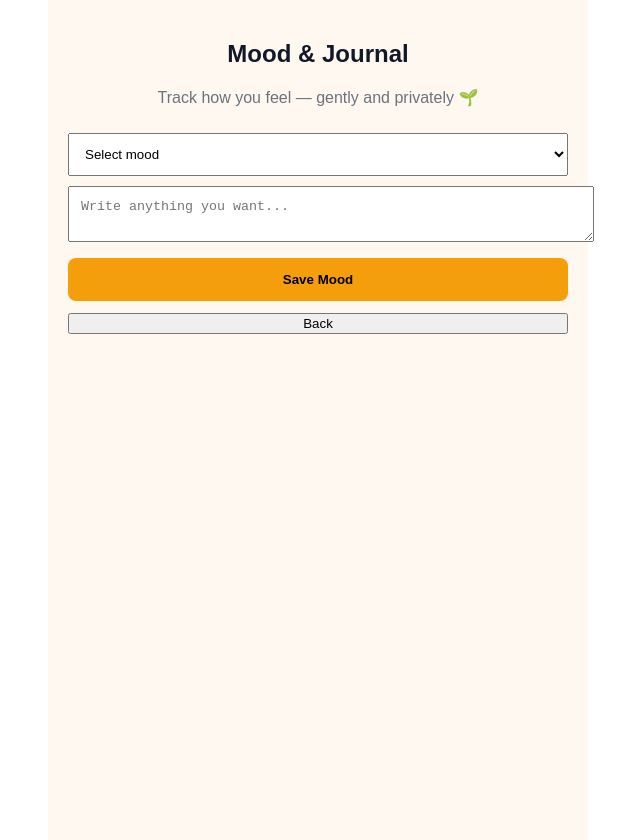
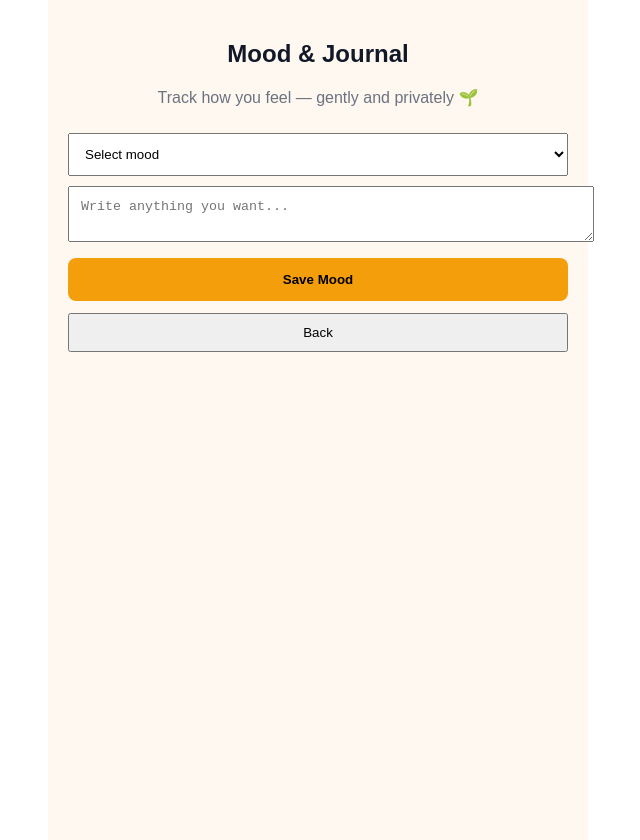
Before and after one commit to Rabbi111-cloud/Mental-Support-App, a Next.js app: page /mood in a window 1280 px wide. Shown: the whole page, without its empty margins (322-962 px from the left). Built offline with nearby package versions, Linux system fonts and the light colour scheme; no server answers; sample sign-in values are in the browser's storage.

Commit message:
Update page.js

```diff
--- a/app/mood/page.js
+++ b/app/mood/page.js
@@ -42,6 +42,7 @@ export default function MoodTracker() {
     setLoading(true)
     setStatus("")
 
+    // 🔹 Build payload, only include journal if non-empty
     const payload = {
       userId: user.uid,
       mood: mood,
@@ -52,6 +53,8 @@ export default function MoodTracker() {
       payload.journal = journal.trim()
     }
 
+    console.log("Payload going to Firestore:", payload) // optional debug
+
     try {
       await addDoc(collection(db, "moods"), payload)
 
@@ -59,12 +62,11 @@ export default function MoodTracker() {
       setMood("")
       setJournal("")
     } catch (err) {
-      // 🔥 STEP 1: FULL ERROR VISIBILITY
       console.error("🔥 Firestore FULL error:", err)
       console.error("🔥 Error code:", err.code)
       console.error("🔥 Error message:", err.message)
 
-      // 🛟 Backup user data
+      // 🛟 Backup user data locally
       localStorage.setItem(
         "mood_backup",
         JSON.stringify({
@@ -141,7 +143,7 @@ export default function MoodTracker() {
 
       <button
         onClick={() => router.back()}
-        style={{ marginTop: 12, width: "100%" }}
+        style={{ marginTop: 12, width: "100%", padding: 10 }}
       >
         Back
       </button>
```
